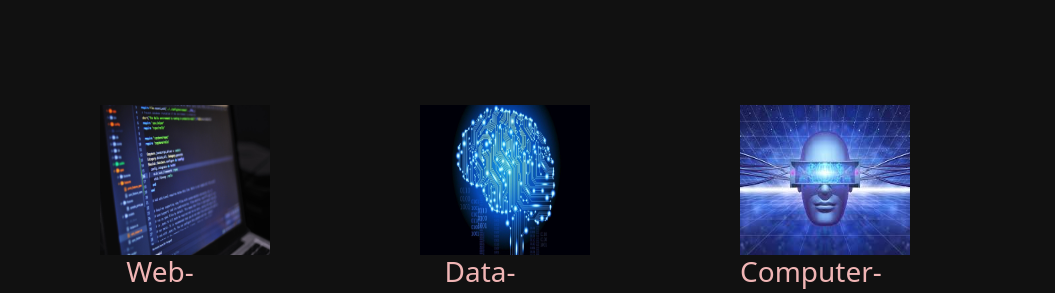
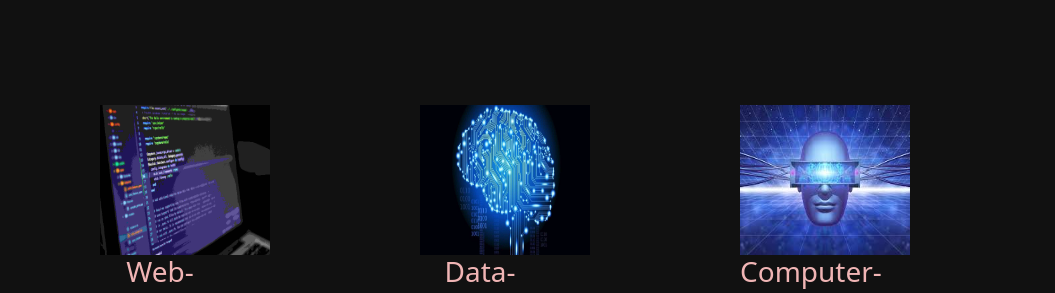
Before and after one commit to karmanyaraut/Myportfolio, a plain HTML site: page index.html in a window 1280 px wide. Shown: the part 1779-2072 px from the top of the page, 0-1055 px from the left. Drawn offline with nearby package versions, Linux system fonts and the light colour scheme.

Commit message:
Final commit

```diff
--- a/index.html
+++ b/index.html
@@ -133,10 +133,10 @@ li a:hover {
      <div class="container-fluid" id="id2">
 
         <div class="row align-items-center">
-          <div class="col-sm-3" > <img class="img-responsive" src="images/web.jfif" alt="Chania" style=" height: 150px; width: 170px;">
+          <div class="col-sm-3" > <img class="img-responsive" src="images/web1.jpg" alt="Chania" style=" height: 150px; width: 170px;">
         <h3>Web-Development</h3>
         </div>
-          <div class="col-sm-3"><img class="img-responsive" src="images/datascience.jpg" style=" height: 150px;width: 170px;"><h3>Data-Analytics </h3>
+          <div class="col-sm-3"><img class="img-responsive" src="images/datascience1.jpg" style=" height: 150px;width: 170px;"><h3>Data-Analytics </h3>
             </div>
             <div class="col-sm-3"><img class="img-responsive" src="images/computervision.jfif" style="height: 150px;width: 170px;">
                 <h3>Computer-vision</h3> </div>
```
Also changed, not shown: images/datascience.jpg (deleted), images/datascience1.jpg (added), images/web.jfif (deleted), images/web1.jpg (added).
